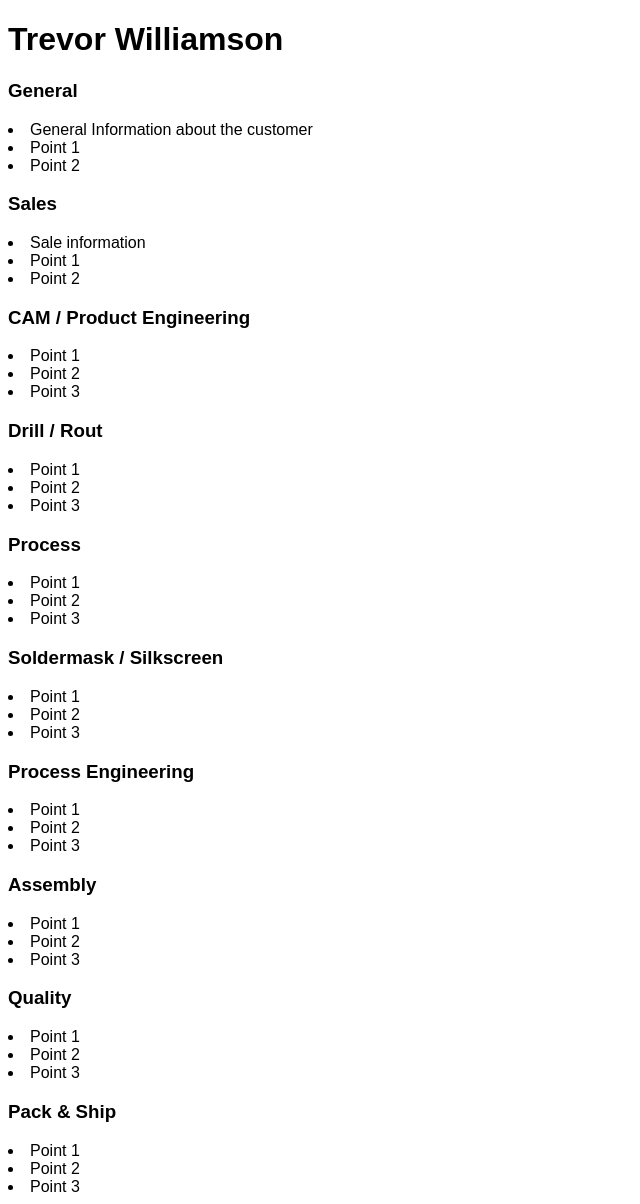
After one commit to TeeJayWilliamson/pfc-onenet, a PHP site: page /cust1.html in a window 1280 px wide. The commit adds this page. Shown: the whole page, without its empty margins (0-640 px from the left). Run offline with PHP 8.4, Linux system fonts and the light colour scheme.

Commit message:
Major Changes

```diff
--- /dev/null
+++ b/cust1.html
@@ -0,0 +1,66 @@
+<!DOCTYPE html>
+<html lang="en">
+
+<head>
+  <meta charset="UTF-8">
+  <meta http-equiv="X-UA-Compatible" content="IE=edge">
+  <meta name="viewport" content="width=device-width, initial-scale=1.0">
+  <title>PFC OneNet</title>
+  <link rel="stylesheet" href="main.css">
+</head>
+
+<body>
+
+<h1>Trevor Williamson</h1>
+<h3>General</h3>
+<li>General Information about the customer</li>
+<li>Point 1</li>
+<li>Point 2</li>
+
+<h3>Sales</h3>
+<li>Sale information</li>
+<li>Point 1</li>
+<li>Point 2</li>
+
+<h3>CAM / Product Engineering</h3>
+<li>Point 1</li>
+<li>Point 2</li>
+<li>Point 3</li>
+
+<h3>Drill / Rout</h3>
+<li>Point 1</li>
+<li>Point 2</li>
+<li>Point 3</li>
+
+<h3>Process</h3>
+<li>Point 1</li>
+<li>Point 2</li>
+<li>Point 3</li>
+
+<h3>Soldermask / Silkscreen</h3>
+<li>Point 1</li>
+<li>Point 2</li>
+<li>Point 3</li>
+
+<h3>Process Engineering</h3>
+<li>Point 1</li>
+<li>Point 2</li>
+<li>Point 3</li>
+
+<h3>Assembly</h3>
+<li>Point 1</li>
+<li>Point 2</li>
+<li>Point 3</li>
+
+<h3>Quality</h3>
+<li>Point 1</li>
+<li>Point 2</li>
+<li>Point 3</li>
+
+<h3>Pack & Ship</h3>
+<li>Point 1</li>
+<li>Point 2</li>
+<li>Point 3</li>
+
+</body>
+</html>
--- a/index.html
+++ b/index.html
@@ -16,6 +16,7 @@
 <!-- Top navigation -->
 <div class="topnav">
 
+    <a href="home.html" target="mainFrame">Home</a>
     <a href="hr.html" target="mainFrame">HR</a>
     <a href="sales.html" target="mainFrame">Sales</a>
     <a href="fee.html" target="mainFrame">FEE</a>
@@ -23,10 +24,10 @@
     <a href="process.html" target="mainFrame">Process</a>
     <a href="assemblies.html" target="mainFrame">Assemblies</a>
     <a href="facilities.html" target="mainFrame">Facilities</a>
-    <a href="login.html" target="mainFrame">Login</a>
+    <a href="login.html" target="mainFrame" style="float: right; padding-right:50px ;">Login</a>
   </div>
 
-  <iframe name="mainFrame" src="login.html">
+  <iframe name="mainFrame" src="home.html">
     title="iFrame"
     width="300"
     height="200"
--- a/main.css
+++ b/main.css
@@ -103,3 +103,12 @@ iframe {
       padding: 7px 25px;
       display: inline-block;
   }
+
+  .containers {
+    display: flex;
+  }
+  .profiles {
+    flex-basis: 500px;
+    height: 200px;
+    margin: 5px;
+  }
```
Also changed, not shown: cust2.html (added, +66 -0 lines), custprofiles.html (+17 -12 lines), home.html (added, +17 -0 lines), newcust.html (added, +66 -0 lines), img/splash.png (added).
